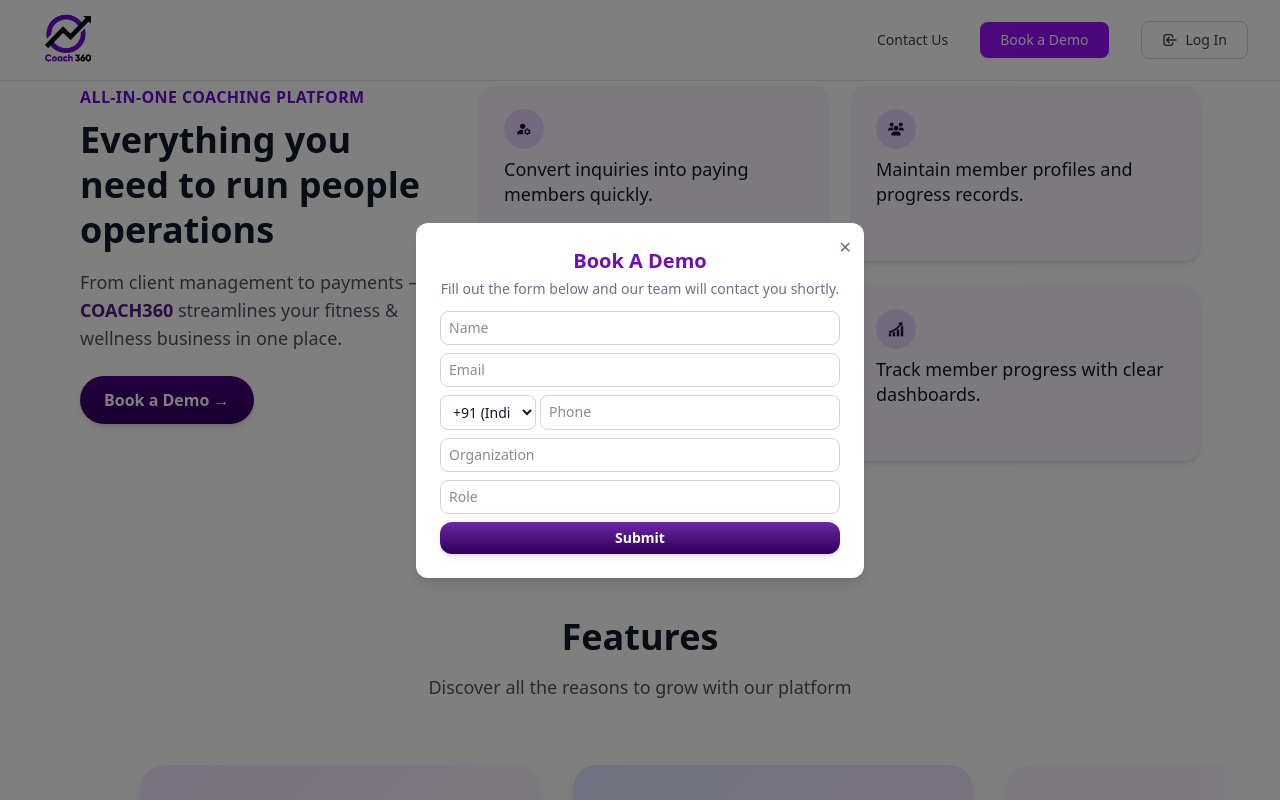
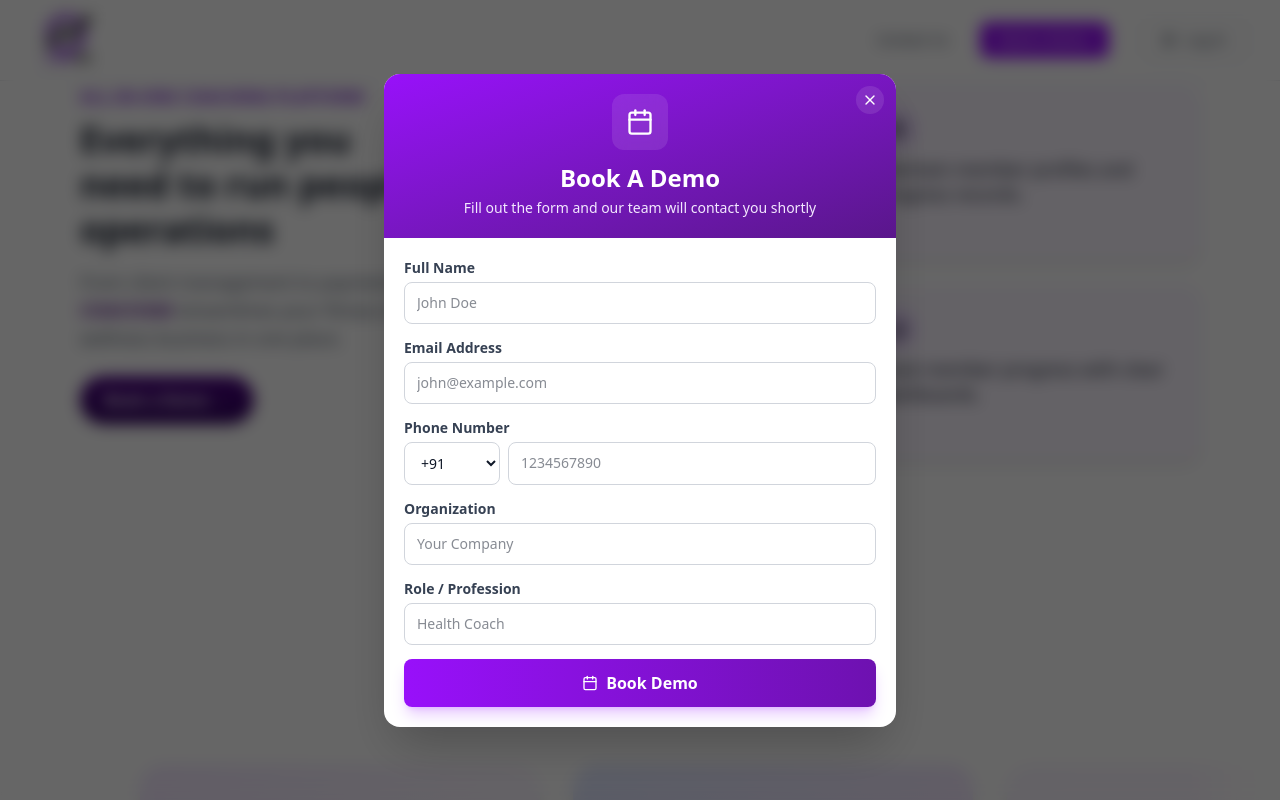
Before and after one commit to Suraj8517/react-crm-website, a React (Vite) app: page / in a window 1280 px wide. Both pictures are taken after a click on the button "Book a Demo →". Shown: the part 2324-3124 px from the top of the page. Built offline with nearby package versions, Linux system fonts and the light colour scheme.

Commit message:
update live site

```diff
--- a/src/components/ContactForm.jsx
+++ b/src/components/ContactForm.jsx
@@ -47,8 +47,7 @@ export default function ContactForm({ onClose }) {
 
     setLoading(true);
     const combinedPhone = `${formData.countryCode}${formData.phone}`;
-    const url =
-      "https://script.google.com/macros/s/AKfycbxLgP35OLK1iRJDwHDk1LUo-1iyIOKsBmP5JwnHphvI3CmSGA5rl5RF5xqELmU8o6Q/exec";
+const url = import.meta.env.VITE_CONTACT_FORM_URL;
 
     fetch(url, {
       method: "POST",
--- a/src/components/DemoForm.jsx
+++ b/src/components/DemoForm.jsx
@@ -1,4 +1,5 @@
 import React, { useState } from "react";
+import { X, Calendar, CheckCircle, AlertCircle } from "lucide-react";
 
 export default function FormToSheet({ onClose }) {
   const [formData, setFormData] = useState({
@@ -42,8 +43,7 @@ export default function FormToSheet({ onClose }) {
 
     setLoading(true);
     const combinedPhone = `${formData.countryCode}${formData.phone}`;
-    const url =
-      "https://script.google.com/macros/s/AKfycbx00R0EwQz8D_OCQAPhKNQsvONJKGWl-j0CjskzCHNYrVOIWeljFMGSBnVDW3gU8fCc/exec";
+    const url =import.meta.env.VITE_DEMO_FORM_URL;
 
     fetch(url, {
       method: "POST",
@@ -75,130 +75,175 @@ export default function FormToSheet({ onClose }) {
   };
 
   return (
-    <div className="fixed inset-0 bg-black/50 flex items-center justify-center z-50 p-2">
-      <div className="bg-white rounded-xl w-full max-w-md p-4 relative shadow-lg sm:p-6">
-        {/* Close button */}
+    <div className="fixed inset-0 bg-black/60 backdrop-blur-sm flex items-center justify-center z-50 p-4 animate-fadeIn">
+      <div className="bg-white rounded-2xl w-full max-w-lg relative shadow-2xl transform transition-all animate-slideUp">
+        {/* Header */}
+        <div className="relative bg-gradient-to-br from-purple-600 to-purple-900 rounded-t-2xl p-4 md:p-5">
           <button
             onClick={onClose}
-          className="absolute top-3 right-3 text-gray-500 hover:text-gray-700"
+            className="absolute top-3 right-3 w-7 h-7 flex items-center justify-center rounded-full bg-white/10 hover:bg-white/20 text-white transition-colors"
           >
-          ✕
+            <X className="w-4 h-4" />
           </button>
 
-        <h2 className="text-xl font-bold text-purple-800 mb-1 text-center">
+          <div className="text-center">
+            <div className="w-12 h-12 md:w-14 md:h-14 bg-white/10 backdrop-blur rounded-xl flex items-center justify-center mx-auto mb-2 md:mb-3">
+              <Calendar className="w-6 h-6 md:w-7 md:h-7 text-white" />
+            </div>
+            <h2 className="text-xl md:text-2xl font-bold text-white mb-1">
               Book A Demo
             </h2>
-        <p className="text-sm text-gray-500 mb-3 text-center">
-          Fill out the form below and our team will contact you shortly.
+            <p className="text-purple-100 text-xs md:text-sm">
+              Fill out the form and our team will contact you shortly
             </p>
+          </div>
+        </div>
 
-        {/* Status message */}
+        {/* Form Container */}
+        <div className="p-4 md:p-5">
+          {/* Status Message */}
           {status.message && (
-          <p
-            className={`mb-3 text-center font-medium ${
-              status.type === "error" ? "text-red-500" : "text-green-500"
+            <div
+              className={`mb-3 p-2 md:p-2.5 rounded-lg flex items-center gap-2 ${
+                status.type === "error"
+                  ? "bg-red-50 text-red-700 border border-red-200"
+                  : "bg-green-50 text-green-700 border border-green-200"
               }`}
             >
-            {status.message}
-          </p>
+              {status.type === "error" ? (
+                <AlertCircle className="w-4 h-4 flex-shrink-0" />
+              ) : (
+                <CheckCircle className="w-4 h-4 flex-shrink-0" />
+              )}
+              <span className="text-xs md:text-sm font-medium">{status.message}</span>
+            </div>
           )}
 
-        {/* Form */}
-        <form onSubmit={handleSubmit} className="flex flex-col gap-2">
+          <div className="space-y-3 md:space-y-3.5">
+            {/* Name Input */}
+            <div>
+              <label className="block text-xs md:text-sm font-semibold text-gray-700 mb-1">
+                Full Name
+              </label>
               <input
                 type="text"
                 name="name"
-            placeholder="Name"
+                placeholder="John Doe"
                 value={formData.name}
                 onChange={handleChange}
-            className="border border-gray-300 rounded-lg px-2 py-1.5 w-full focus:outline-none focus:ring-2 focus:ring-purple-500 text-sm"
+                className="w-full px-3 py-2 md:py-2.5 border border-gray-300 rounded-lg focus:outline-none focus:ring-2 focus:ring-purple-500 focus:border-transparent transition-all text-sm"
               />
+            </div>
 
+            {/* Email Input */}
+            <div>
+              <label className="block text-xs md:text-sm font-semibold text-gray-700 mb-1">
+                Email Address
+              </label>
               <input
                 type="email"
                 name="email"
-            placeholder="Email"
+                placeholder="john@example.com"
                 value={formData.email}
                 onChange={handleChange}
-            className="border border-gray-300 rounded-lg px-2 py-1.5 w-full focus:outline-none focus:ring-2 focus:ring-purple-500 text-sm"
+                className="w-full px-3 py-2 md:py-2.5 border border-gray-300 rounded-lg focus:outline-none focus:ring-2 focus:ring-purple-500 focus:border-transparent transition-all text-sm"
               />
+            </div>
 
-          {/* Phone with country code */}
-          <div className="flex flex-col sm:flex-row gap-1">
+            {/* Phone Input */}
+            <div>
+              <label className="block text-xs md:text-sm font-semibold text-gray-700 mb-1">
+                Phone Number
+              </label>
+              <div className="flex gap-2">
                 <select
                   name="countryCode"
                   value={formData.countryCode}
                   onChange={handleChange}
-              className="border border-gray-300 rounded-lg px-2 py-1.5 w-full sm:w-24 focus:outline-none focus:ring-2 focus:ring-purple-500 text-sm"
+                  className="w-20 md:w-24 px-2 md:px-3 py-2 md:py-2.5 border border-gray-300 rounded-lg focus:outline-none focus:ring-2 focus:ring-purple-500 focus:border-transparent transition-all text-sm bg-white"
                 >
-              <option value="" selected disabled>Select Country Code</option>
-                            <option value="+91">+91 (India)</option>
-                            <option value="+1">+1 (United States)</option>
-                            <option value="+44">+44 (United Kingdom)</option>
-                            <option value="+61">+61 (Australia)</option>
-                            <option value="+971">+971 (United Arab Emirates)</option>
-                            <option value="+65">+65 (Singapore)</option>
-                            <option value="+49">+49 (Germany)</option>
-                            <option value="+33">+33 (France)</option>
-                            <option value="+39">+39 (Italy)</option>
-                            <option value="+81">+81 (Japan)</option>
-                            <option value="+60">+60 (Malaysia)</option>
-                            <option value="+66">+66 (Thailand)</option>
-                            <option value="+62">+62 (Indonesia)</option>
-                            <option value="+94">+94 (Sri Lanka)</option>
-                            <option value="+92">+92 (Pakistan)</option>
-                            <option value="+880">+880 (Bangladesh)</option>
-                            <option value="+27">+27 (South Africa)</option>
-                            <option value="+254">+254 (Kenya)</option>
-                            <option value="+34">+34 (Spain)</option>
-                            <option value="+46">+46 (Sweden)</option>
-                            <option value="+31">+31 (Netherlands)</option>
-                            <option value="+41">+41 (Switzerland)</option>
-                            <option value="+52">+52 (Mexico)</option>
-                            <option value="+55">+55 (Brazil)</option>
-                            <option value="+63">+63 (Philippines)</option>
-                            <option value="+84">+84 (Vietnam)</option>
-                            <option value="+90">+90 (Turkey)</option>
-                            <option value="+20">+20 (Egypt)</option>
-                            <option value="+974">+974 (Qatar)</option>
-                            <option value="+968">+968 (Oman)</option>
-                            <option value="+973">+973 (Bahrain)</option>
+                  <option value="+91">+91</option>
+                  <option value="+1">+1</option>
+                  <option value="+44">+44</option>
+                  <option value="+61">+61</option>
+                  <option value="+971">+971</option>
+                  <option value="+65">+65</option>
+                  <option value="+49">+49</option>
+                  <option value="+33">+33</option>
+                  <option value="+39">+39</option>
+                  <option value="+81">+81</option>
+                  <option value="+60">+60</option>
+                  <option value="+66">+66</option>
+                  <option value="+62">+62</option>
+                  <option value="+94">+94</option>
+                  <option value="+92">+92</option>
+                  <option value="+880">+880</option>
+                  <option value="+27">+27</option>
+                  <option value="+254">+254</option>
+                  <option value="+34">+34</option>
+                  <option value="+46">+46</option>
+                  <option value="+31">+31</option>
+                  <option value="+41">+41</option>
+                  <option value="+52">+52</option>
+                  <option value="+55">+55</option>
+                  <option value="+63">+63</option>
+                  <option value="+84">+84</option>
+                  <option value="+90">+90</option>
+                  <option value="+20">+20</option>
+                  <option value="+974">+974</option>
+                  <option value="+968">+968</option>
+                  <option value="+973">+973</option>
                 </select>
+
                 <input
                   type="text"
                   name="phone"
-              placeholder="Phone"
+                  placeholder="1234567890"
                   value={formData.phone}
                   onChange={handleChange}
-              className="flex-1 border border-gray-300 rounded-lg px-2 py-1.5 w-full focus:outline-none focus:ring-2 focus:ring-purple-500 text-sm"
+                  className="flex-1 px-3 py-2 md:py-2.5 border border-gray-300 rounded-lg focus:outline-none focus:ring-2 focus:ring-purple-500 focus:border-transparent transition-all text-sm"
+                />
+              </div>
+            </div>
+
+            {/* Organization Input */}
+            <div>
+              <label className="block text-xs md:text-sm font-semibold text-gray-700 mb-1">
+                Organization
+              </label>
+              <input
+                type="text"
+                name="organization"
+                placeholder="Your Company"
+                value={formData.organization}
+                onChange={handleChange}
+                className="w-full px-3 py-2 md:py-2.5 border border-gray-300 rounded-lg focus:outline-none focus:ring-2 focus:ring-purple-500 focus:border-transparent transition-all text-sm"
               />
             </div>
 
-          <input
-            type="text"
-            name="organization"
-            placeholder="Organization"
-            value={formData.organization}
-            onChange={handleChange}
-            className="border border-gray-300 rounded-lg px-2 py-1.5 w-full focus:outline-none focus:ring-2 focus:ring-purple-500 text-sm"
-          />
-
+            {/* Role Input */}
+            <div>
+              <label className="block text-xs md:text-sm font-semibold text-gray-700 mb-1">
+                Role / Profession
+              </label>
               <input
                 type="text"
                 name="role"
-            placeholder="Role"
+                placeholder="Health Coach"
                 value={formData.role}
                 onChange={handleChange}
-            className="border border-gray-300 rounded-lg px-2 py-1.5 w-full focus:outline-none focus:ring-2 focus:ring-purple-500 text-sm"
+                className="w-full px-3 py-2 md:py-2.5 border border-gray-300 rounded-lg focus:outline-none focus:ring-2 focus:ring-purple-500 focus:border-transparent transition-all text-sm"
               />
+            </div>
 
             {/* Submit Button */}
             <button
-            type="submit"
-            className="bg-gradient-to-b from-[#7025a5] to-[#2E005C] text-white font-semibold py-1.5 rounded-xl shadow-md hover:brightness-105 transition flex justify-center items-center gap-2 disabled:opacity-70 disabled:cursor-not-allowed text-sm"
+              onClick={handleSubmit}
+              className="w-full bg-gradient-to-r from-purple-600 to-purple-800 text-white font-semibold py-2.5 md:py-3 rounded-lg shadow-lg shadow-purple-500/30 hover:shadow-purple-500/50 hover:scale-[1.02] transition-all flex justify-center items-center gap-2 disabled:opacity-70 disabled:cursor-not-allowed disabled:hover:scale-100 text-sm md:text-base"
               disabled={loading}
             >
-            {loading && (
+              {loading ? (
+                <>
                   <svg
                     className="animate-spin h-4 w-4 text-white"
                     xmlns="http://www.w3.org/2000/svg"
@@ -219,11 +264,45 @@ export default function FormToSheet({ onClose }) {
                       d="M4 12a8 8 0 018-8v4a4 4 0 00-4 4H4z"
                     ></path>
                   </svg>
+                  Submitting...
+                </>
+              ) : (
+                <>
+                  <Calendar className="w-4 h-4" />
+                  Book Demo
+                </>
               )}
-            {loading ? "Submitting..." : "Submit"}
             </button>
-        </form>
           </div>
+        </div>
+      </div>
+
+      <style jsx>{`
+        @keyframes fadeIn {
+          from {
+            opacity: 0;
+          }
+          to {
+            opacity: 1;
+          }
+        }
+        @keyframes slideUp {
+          from {
+            opacity: 0;
+            transform: translateY(20px);
+          }
+          to {
+            opacity: 1;
+            transform: translateY(0);
+          }
+        }
+        .animate-fadeIn {
+          animation: fadeIn 0.2s ease-out;
+        }
+        .animate-slideUp {
+          animation: slideUp 0.3s ease-out;
+        }
+      `}</style>
     </div>
   );
 }
--- a/src/components/HeroSection.jsx
+++ b/src/components/HeroSection.jsx
@@ -42,7 +42,7 @@ export default function HeroSection({ onOpenForm }) {
         <p className="mt-4 text-base sm:text-lg md:text-xl lg:text-xl 2xl:mt-8 2xl:text-2xl max-w-lg sm:max-w-xl md:max-w-2xl">
 With our all-in-one platform, coaches can manage clients, track progress, and grow their business effortlessly — all from one place.        </p>
         <div className="sm:flex mt-6 gap-4 mb-10">
-          <button onClick={onOpenForm} className="bg-purple-900 mb-20 px-3 py-2 rounded-full font-semibold text-white hover:bg-purple-800 hover:text-white border border-white transition 2xl:text-lg">
+          <button onClick={onOpenForm} className="inline-flex items-center justify-center bg-purple-800 hover:bg-purple-700 text-white text-base font-medium px-5 py-2 rounded-lg transition-colors duration-200">
             Book a Demo
           </button>
         </div>
```
Also changed, not shown: 1 other file (tests, documents, lock files or other folders). Lines whose indentation alone changed are shown as unchanged.
